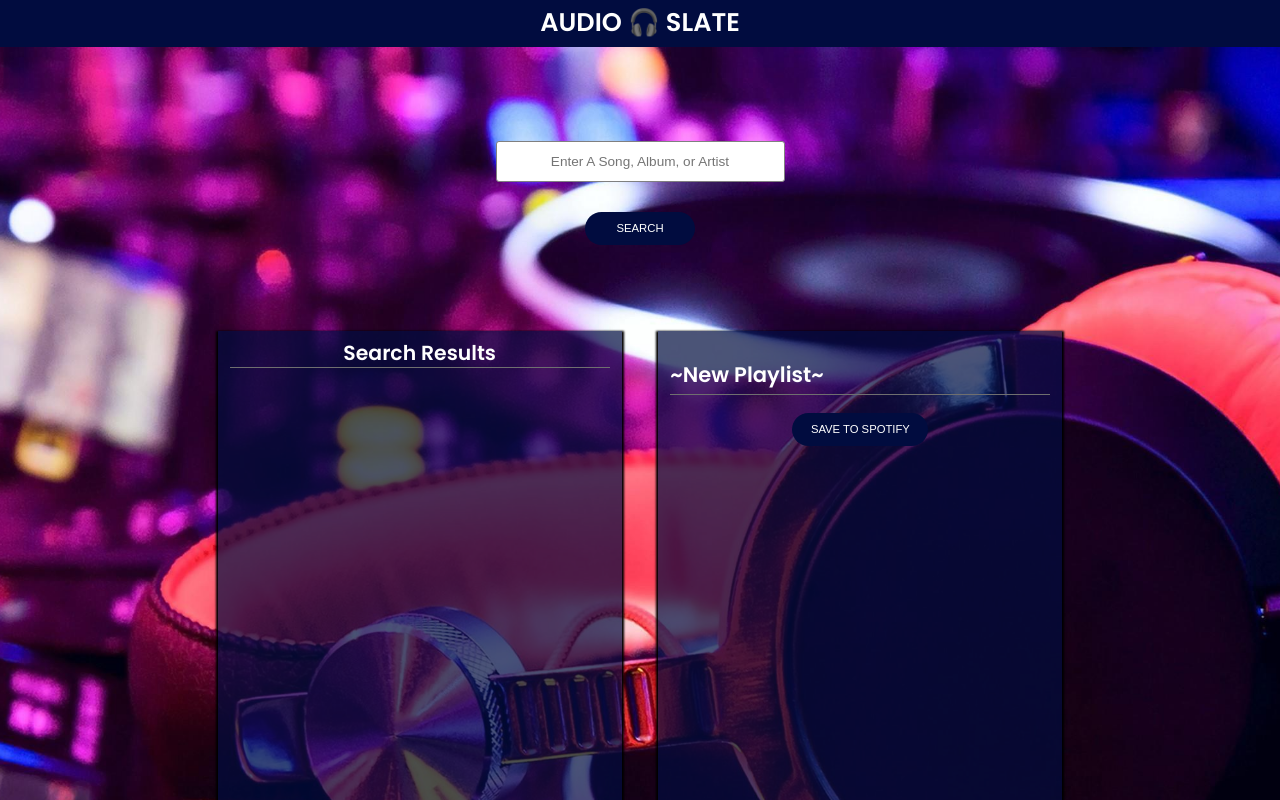
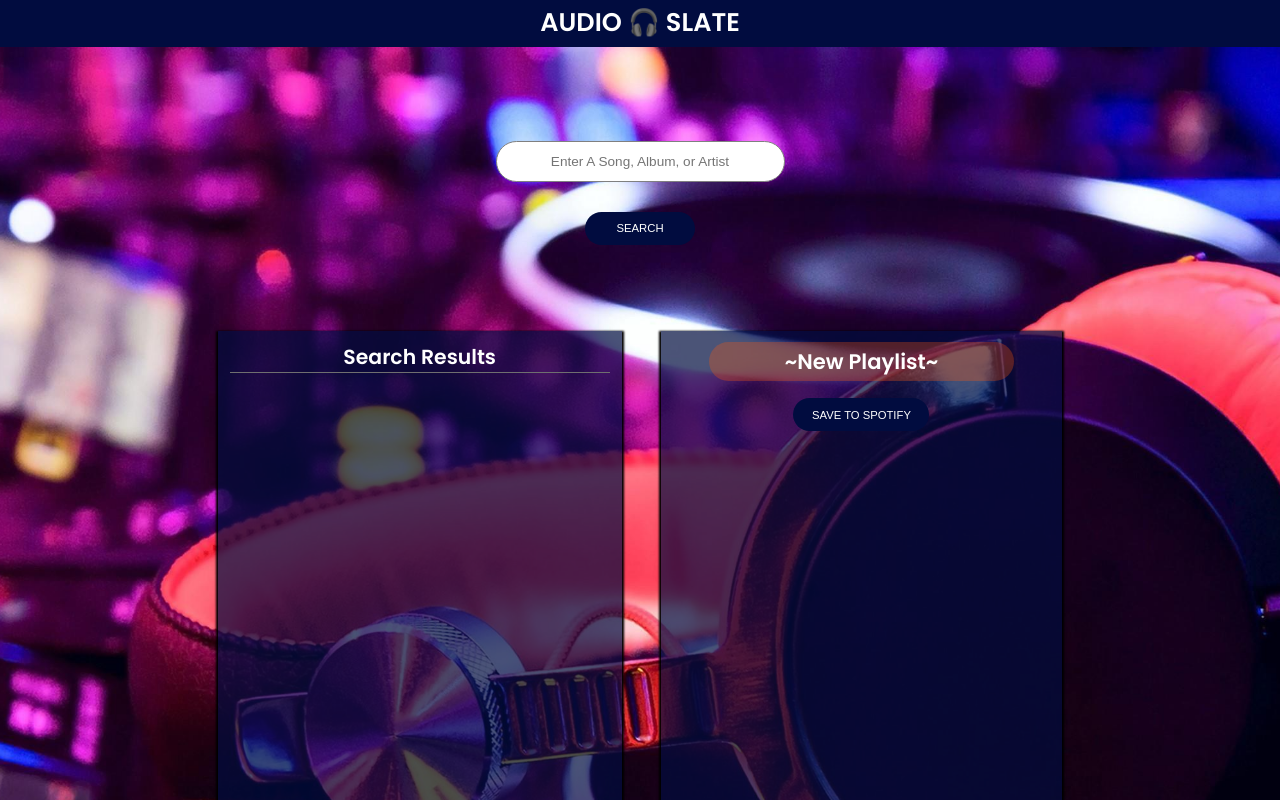
Before and after one commit to CGTones/Audioslate, a React (Create React App) app: page / in a window 1280 px wide. Shown: the top 800 px of the page. Built offline with nearby package versions, Linux system fonts and the light colour scheme.

Commit message:
Adjusted styles to accomodate album art

```diff
--- a/package.json
+++ b/package.json
@@ -2,7 +2,7 @@
   "name": "jammming",
   "version": "0.1.0",
   "private": true,
-  "homepage": "http://CGTones.github.io/Audioslate",
+  "homepage": "http://localhost:3000",
   "dependencies": {
     "@testing-library/jest-dom": "^5.11.6",
     "@testing-library/react": "^11.2.2",
--- a/src/Components/Playlist/Playlist.css
+++ b/src/Components/Playlist/Playlist.css
@@ -5,18 +5,21 @@
   overflow-y: scroll;
   width: 45%;
   max-height: 950px;
-  padding: .88rem;
+  padding: .8rem;
   background-color: rgba(1, 12, 63, 0.7);
   box-shadow: 0 2px 2px 2px #000000;
 }
 
 .Playlist input {
-  width: 100%;
+  width: 80%;
+  text-align: center;
   border: 0;
+  border-radius: 54px;
   outline: 0;
   background: transparent;
-  padding: 1.2rem 0 0.3rem 0;
-  border-bottom: 1px solid #6f6f6f;
+  background-color: rgba(250, 87, 11, 0.3);
+  padding: .3rem 0 .3rem 0;
+  /* border-bottom: 1px solid #6f6f6f; */
   font-family: 'Poppins', sans-serif;
   font-size: 1.55rem;
   color: #fff;
--- a/src/Components/SearchBar/SearchBar.css
+++ b/src/Components/SearchBar/SearchBar.css
@@ -10,7 +10,7 @@
   width: 287px;
   padding: .88rem 0;
   border: 1px solid gray;
-  border-radius: 3px;
+  border-radius: 54px;
   margin-bottom: 2.22rem;
   color: #010c3f;
   text-align: center;
--- a/src/Components/SearchResults/SearchResults.css
+++ b/src/Components/SearchResults/SearchResults.css
@@ -10,7 +10,7 @@
 .SearchResults h2 {
   display: flex;
   justify-content: center;
-  padding: 0 0 0.3rem 0;
+  padding: .3rem 0 .3rem 0;
   border-bottom: 1px solid #6f6f6f;
 }
 
--- a/src/Components/Track/Track.css
+++ b/src/Components/Track/Track.css
@@ -6,8 +6,8 @@
 
 .Track-action {
   cursor: pointer;
-  padding: .5rem;
-  font-size: 1.05rem;
+  padding: .25rem;
+  font-size: 1.25rem;
   transition: color .25s;
   border: 0px;
   background-color: rgba(0, 0, 0, 0);
@@ -31,6 +31,7 @@
 
 .Track-information h3 {
   margin-bottom: .22rem;
+  font-size: .85rem;
 }
 
 .Track-information p {
@@ -38,3 +39,10 @@
   font-weight: 300;
   color: rgba(256, 256, 256, 0.8);
 }
+
+.Cover {
+  width: 3.5rem;
+  height: 3.5rem;
+  padding: 0 .2rem 0 .2rem;
+  border-radius: 10%;
+}
```
Also changed, not shown: 1 other file (tests, documents, lock files or other folders).
